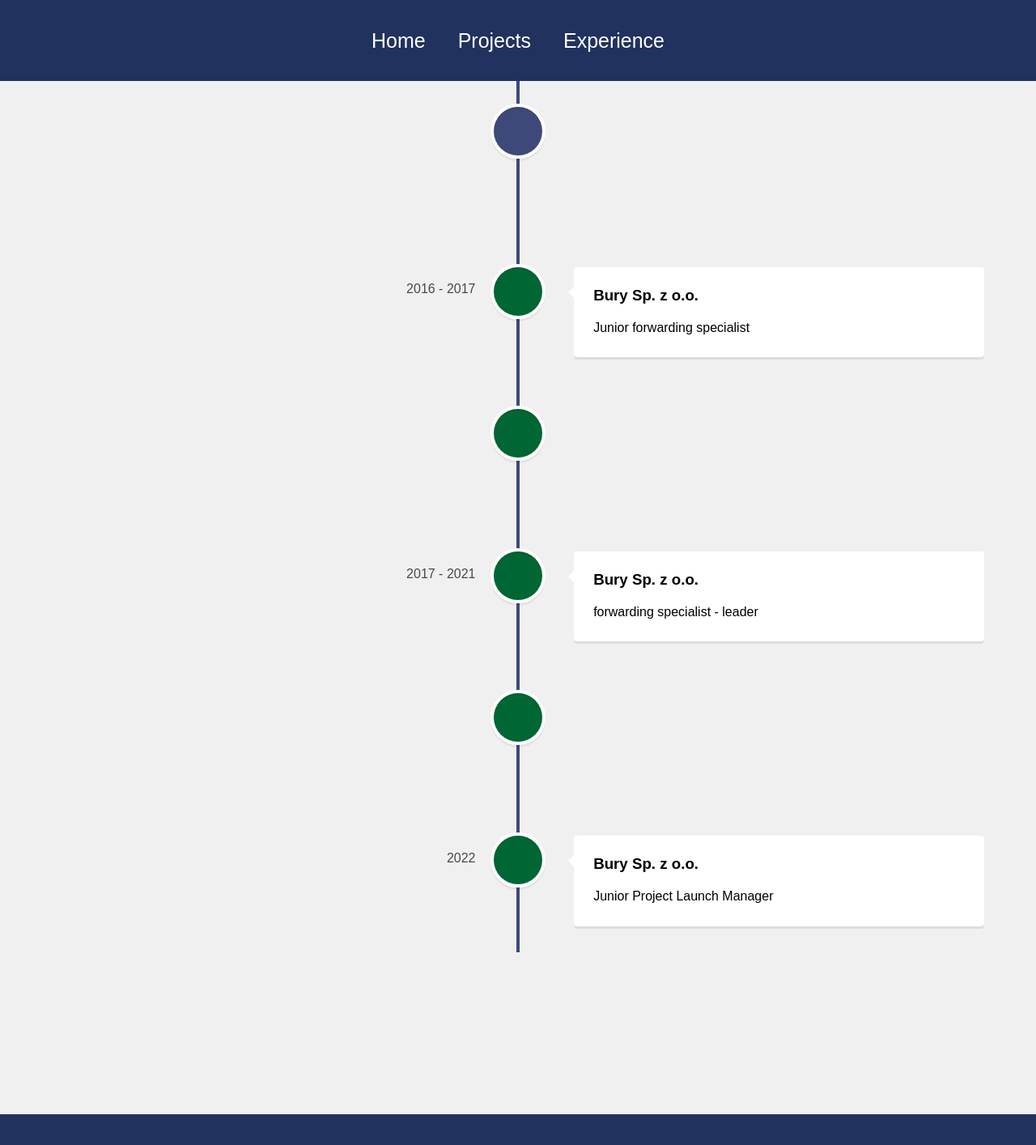
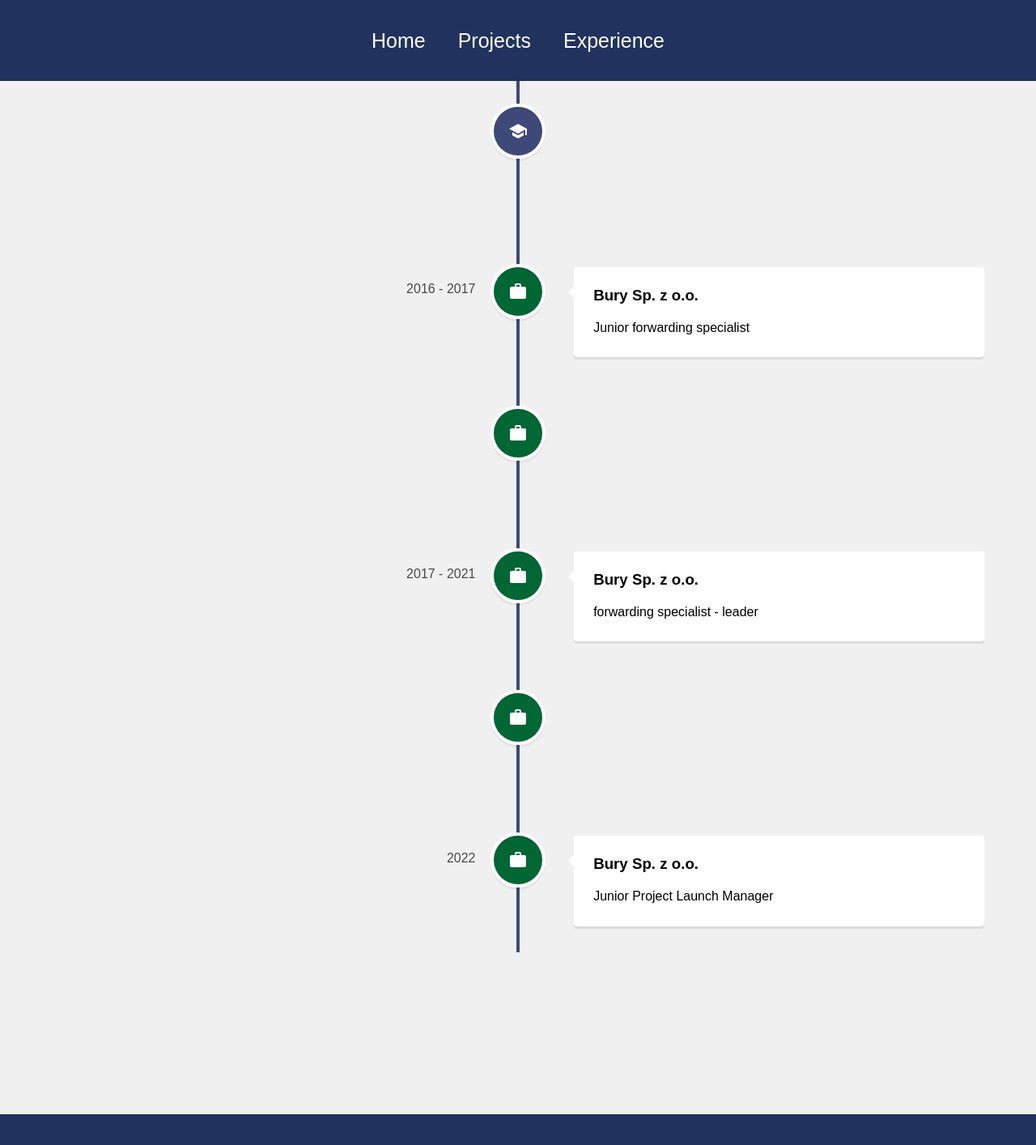
Before and after one commit to Sebastian092/porfolio, a React (Create React App) app: page /experience in a window 1280 px wide. Shown: the top 1414 px of the page at 81% size. Built offline with nearby package versions, Linux system fonts and the light colour scheme.

Commit message:
icons added

```diff
--- a/src/Pages/Experience.js
+++ b/src/Pages/Experience.js
@@ -1,6 +1,7 @@
 import { VerticalTimeline, VerticalTimelineElement } from "react-vertical-timeline-component";
 import "react-vertical-timeline-component/style.min.css";
-
+import { MdSchool } from "react-icons/md";
+import { MdOutlineWork } from "react-icons/md";
 
 function Experience() {
   return (
@@ -10,7 +11,7 @@
           className="vertical-timeline-element--education"
           date="2011 - 2015"
           iconStyle={{ background: "#3e497a", color: "#fff" }}
-
+          icon={<MdSchool />}
         >
           <h3 className="vertical-timeline-element-title">
             University of Information Technology and Management in Rzeszow
@@ -21,7 +22,7 @@
           className="vertical-timeline-element--work"
           date="2016 - 2017"
           iconStyle={{ background: "#006633", color: "#fff" }}
-
+          icon={<MdOutlineWork />}
         >
           <h3 className="vertical-timeline-element-title">
             Bury Sp. z o.o.
@@ -32,7 +33,7 @@
           className="vertical-timeline-element--work"
           date="2017 - 2017"
           iconStyle={{ background: "#006633", color: "#fff" }}
-
+          icon={<MdOutlineWork />}
         >
           <h3 className="vertical-timeline-element-title">
             Bury Sp. z o.o.
@@ -43,7 +44,7 @@
           className="vertical-timeline-element--work"
           date="2017 - 2021"
           iconStyle={{ background: "#006633", color: "#fff" }}
-
+          icon={<MdOutlineWork />}
         >
           <h3 className="vertical-timeline-element-title">
             Bury Sp. z o.o.
@@ -54,7 +55,7 @@
           className="vertical-timeline-element--work"
           date="2021 - 2022"
           iconStyle={{ background: "#006633", color: "#fff" }}
-
+          icon={<MdOutlineWork />}
         >
           <h3 className="vertical-timeline-element-title">
             Bury Sp. z o.o.
@@ -65,7 +66,7 @@
           className="vertical-timeline-element--work"
           date="2022 "
           iconStyle={{ background: "#006633", color: "#fff" }}
-
+          icon={<MdOutlineWork />}
         >
           <h3 className="vertical-timeline-element-title">
             Bury Sp. z o.o.
@@ -73,7 +74,7 @@
           <p>Junior Project Launch Manager</p>
         </VerticalTimelineElement>
       </VerticalTimeline>
-    </div>
+    </div >
   )
 }
 
```
Lines whose indentation alone changed are shown as unchanged.
